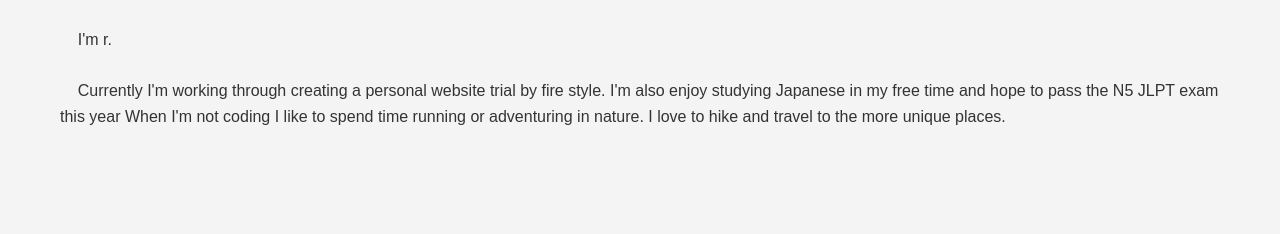
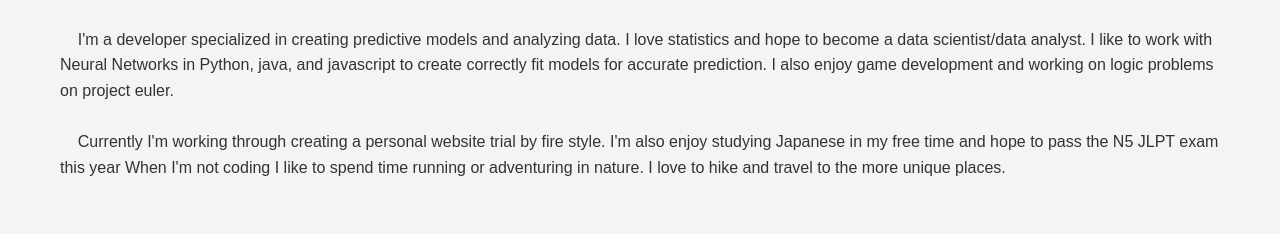
Before and after one commit to matthewblackbu/Personal-Website, a plain HTML site: page index.html in a window 1280 px wide. Shown: the part 433-667 px from the top of the page. Drawn offline with Linux system fonts and the light colour scheme.

Commit message:
Update index.html

```diff
--- a/index.html
+++ b/index.html
@@ -33,7 +33,9 @@
     <section id="about" class="section">
         <h2>About Me</h2>
         <p>
-            &nbsp;&nbsp;&nbsp;&nbsp;I'm r.<br>
+            &nbsp;&nbsp;&nbsp;&nbsp;I'm a developer specialized in creating predictive models and analyzing data. I love statistics and hope to become a data scientist/data analyst.
+            I like to work with Neural Networks in Python, java, and javascript to create correctly fit models for accurate prediction.
+            I also enjoy game development and working on logic problems on project euler.<br>
             <br>
             &nbsp;&nbsp;&nbsp;&nbsp;Currently I'm working through creating a personal website trial by fire style.
             I'm also enjoy studying Japanese in my free time and hope to pass the N5 JLPT exam this year
```
